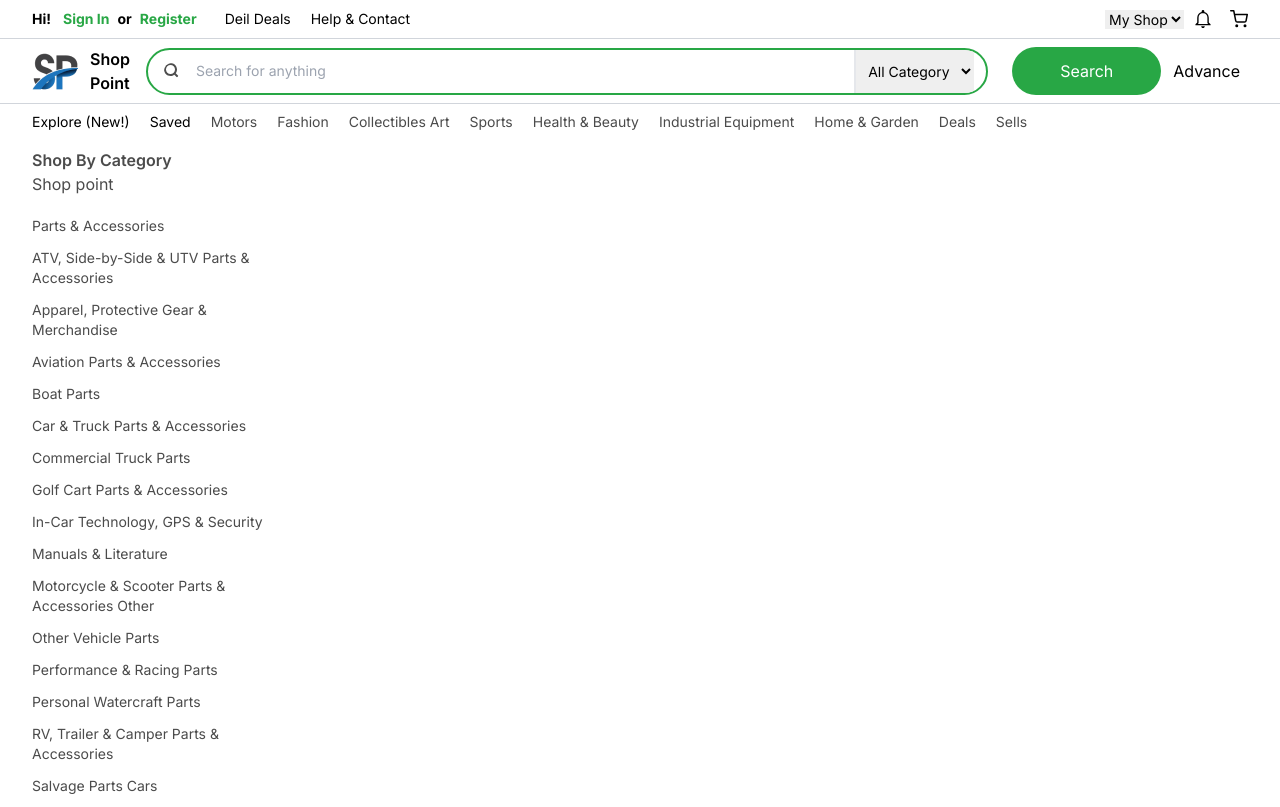
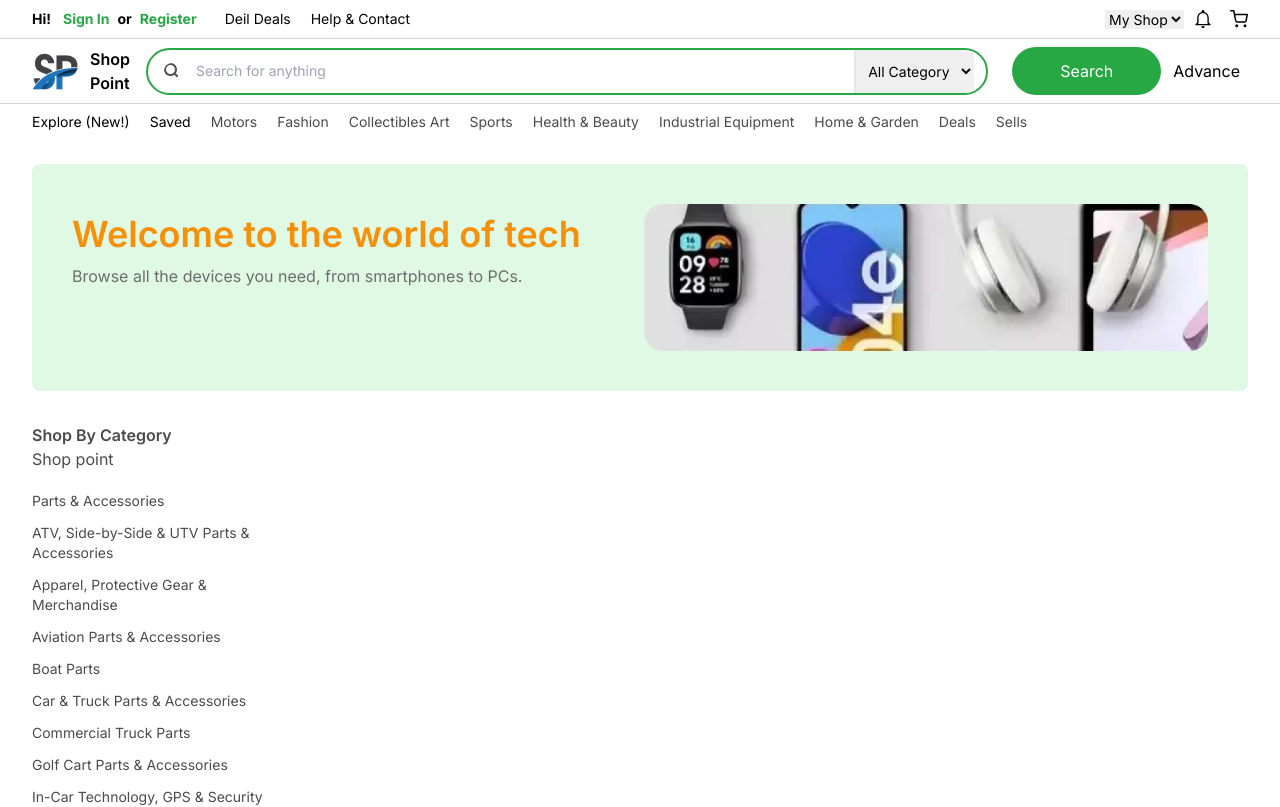
Before and after one commit to programmer-kabir/Shop-Point, a React (Vite) app in the folder Client-Side/: page /products in a window 1280 px wide. Shown: the top 807 px of the page. Built offline with nearby package versions, Linux system fonts and the light colour scheme.

Commit message:
added banner

```diff
--- a/Client-Side/src/Pages/ProductPage/ProductPage.jsx
+++ b/Client-Side/src/Pages/ProductPage/ProductPage.jsx
@@ -4,10 +4,12 @@
 import CategoryList from "../../components/specific/CategoryList";
 import BrandListFilter from "../../components/specific/BrandListFilter";
 import InterestList from "../../components/specific/InterestList";
+import Banner from "../../components/specific/Banner";
 
 const ProductPage = () => {
   return (
     <Container>
+      <Banner />
       <SplitScreen leftWidthClass="w-1/4" rightWidthClass="w-3/4">
         <div>
           <CategoryList />
--- /dev/null
+++ b/Client-Side/src/components/specific/Banner.jsx
@@ -0,0 +1,21 @@
+import React from "react";
+
+const Banner = () => {
+  return (
+    <section className="grid grid-cols-1 gap-10 md:gap-2 lg:grid-cols-2 bg-[#DFF9E4] rounded-lg items-start p-5 md:p-10 my-6">
+      <div className="order-1 sm:order-[0]">
+        <h2 className="text-4xl font-semibold text-[#F79009] sm:leading-[60px]">
+          Welcome to the world of tech
+        </h2>
+        <p className="text-[#6D6D6D]">
+          Browse all the devices you need, from smartphones to PCs.
+        </p>
+      </div>
+      <div className="">
+        <img src="/images/banner.png" alt="banner" />
+      </div>
+    </section>
+  );
+};
+
+export default Banner;
```
